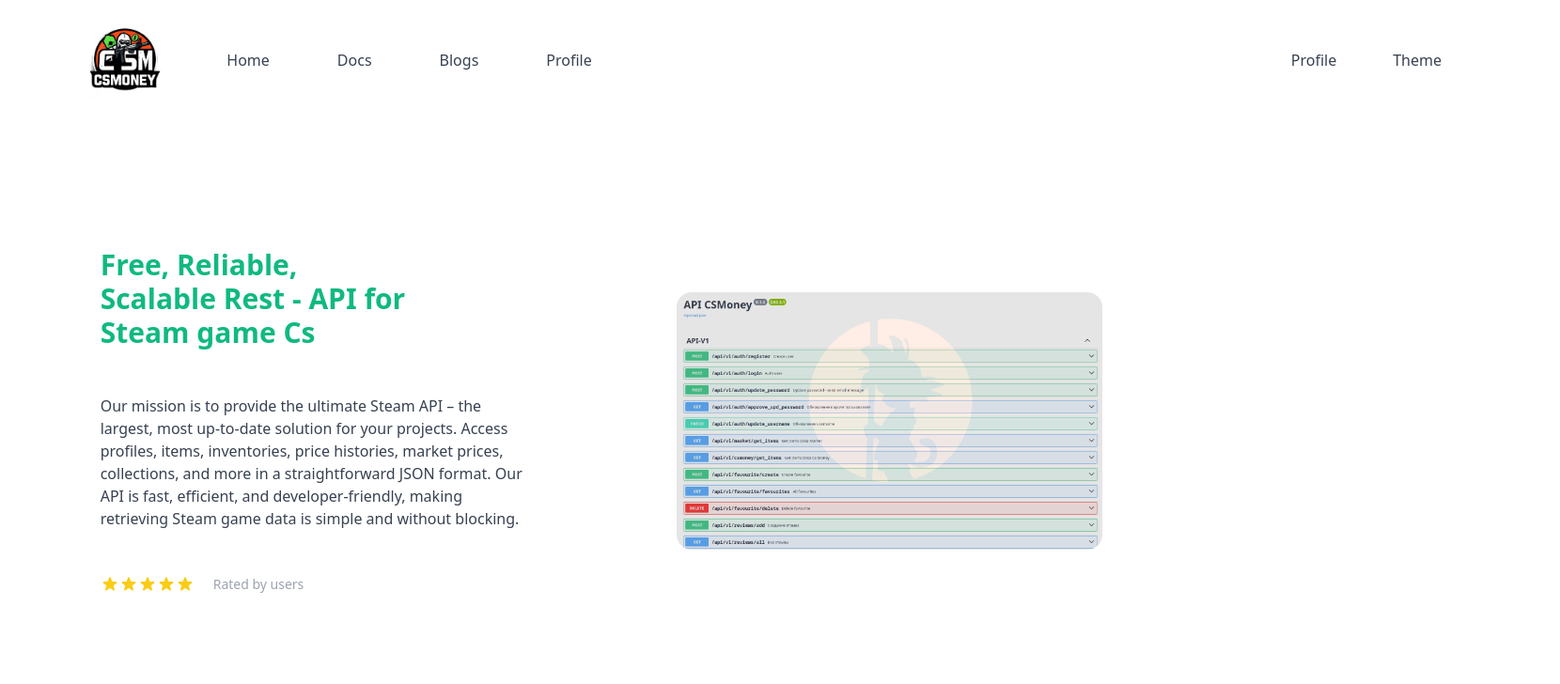
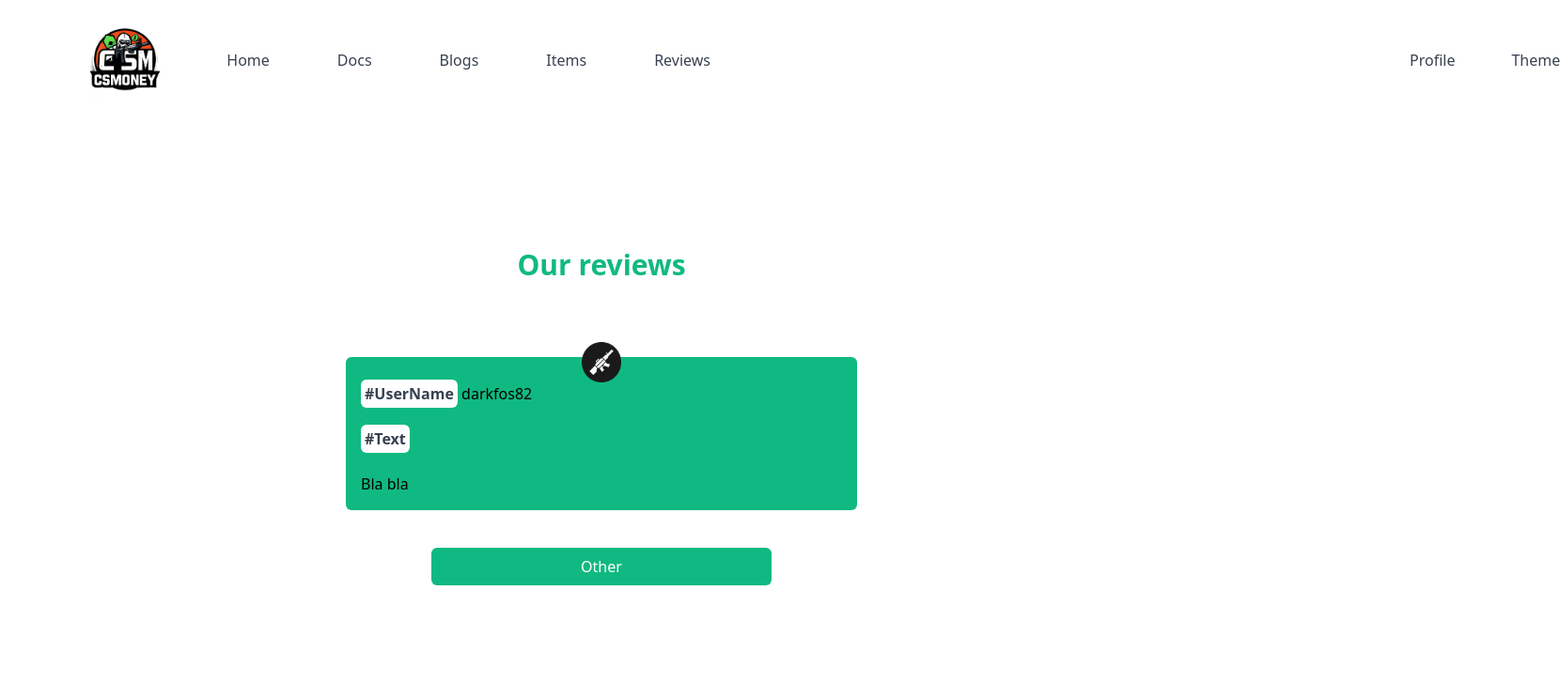
Before and after one commit to darkfos/CSMoneyCheckClient, a React (Create React App) app in the folder csmoney/: page /profile in a window 1280 px wide. Shown: the top 728 px of the page at 94% size, 1660 px wide, since content can reach past the window. Built offline with nearby package versions, Linux system fonts and the light colour scheme.

Commit message:
add: reviews page

```diff
--- a/csmoney/src/compontents/header/HeaderComponent.jsx
+++ b/csmoney/src/compontents/header/HeaderComponent.jsx
@@ -28,7 +28,10 @@
                         <Link to="/blogs" className={this.colorTheme === "primary"? "text-primary_text p-3 border-none hover:bg-primary_bg hover:border-2 hover:rounded-md hover:p-3 hover:text-primary_text_hover" : "text-secondary"}>Blogs</Link>
                     </li>
                     <li>
-                        <Link to="/profile" className={this.colorTheme === "primary"? "text-primary_text p-3 border-none hover:bg-primary_bg hover:border-2 hover:rounded-md hover:p-3 hover:text-primary_text_hover" : "text-secondary"}>Profile</Link>
+                        <Link to="/item" className={this.colorTheme === "primary"? "text-primary_text p-3 border-none hover:bg-primary_bg hover:border-2 hover:rounded-md hover:p-3 hover:text-primary_text_hover" : "text-secondary"}>Items</Link>
+                    </li>
+                    <li>
+                        <Link to="/reviews" className={this.colorTheme === "primary"? "text-primary_text p-3 border-none hover:bg-primary_bg hover:border-2 hover:rounded-md hover:p-3 hover:text-primary_text_hover" : "text-secondary"}>Reviews</Link>
                     </li>
                     <li></li>
                     <li></li>
--- a/csmoney/src/index.js
+++ b/csmoney/src/index.js
@@ -7,6 +7,7 @@
 // Pages
 import App from './App';
 import DocsPage from './pages/DocsPage';
+import ReviewsPage from './pages/ReviewsPage';
 
 
 const root = ReactDOM.createRoot(document.getElementById('root'));
@@ -22,7 +23,8 @@
                 <Route path='/' element={<App />} />
                 <Route path='/docs' element={<DocsPage />} />
                 <Route path='/blogs' element={<App />} />
-                <Route path='/profile' element={<App />} />
+                <Route path='/reviews' element={<ReviewsPage />} />
+                <Route path='/profile' element={<ReviewsPage />} />
             </Routes>
         </BrowserRouter>
     </React.StrictMode>
--- a/csmoney/src/pages/ReviewsPage.jsx
+++ b/csmoney/src/pages/ReviewsPage.jsx
@@ -0,0 +1,39 @@
+import { Component, Fragment } from "react";
+import HeaderComponent from "../compontents/header/HeaderComponent";
+import FooterComponent from "../compontents/footer/FooterComponent";
+import IconWeapon from "../static/images/machine-gun_10846977.png";
+import CustomBtn from "../compontents/buttons/CustomButton";
+
+
+class ReviewsPage extends Component {
+    constructor(props) {
+        super(props);
+
+        this.theme = localStorage.getItem("theme");
+    }
+
+    render() {
+        return <Fragment>
+            <HeaderComponent />
+            <div className="mt-40 w-10/12 m-auto">
+                <h2 className={this.theme === "primary" ? "text-primary text-3xl font-bold text-center" : ""}>Our reviews</h2>
+                <div className="w-10/12 m-auto mt-20 grid grid-cols-* justify-center gap-10">
+                    <div className={this.theme === "primary" ? "bg-primary_bg rounded-md w-12/12 p-4" : ""}>
+                        <img src={IconWeapon} className="w-1/12 m-auto relative -mt-8" />
+                        <h4><span className={this.theme === "primary" ? "bg-white rounded-md p-1 font-bold text-primary_text" : ""}>#UserName</span>  darkfos82</h4>
+                        <br />
+                        <span className={this.theme === "primary" ? "bg-white rounded-md p-1 font-bold text-primary_text" : ""}>#Text</span>
+                        <br />
+                        <br />
+                        <p>Bla bla</p>
+                    </div>
+                    <CustomBtn text="Other" style={this.theme === "primary" ? "transition ease-in-out delay-150 hover:-translate-y-1 hover:scale-110 hover:bg-primary_ac_text hover:text-white duration-300 bg-primary w-8/12 m-auto rounded-md text-white p-2" : ""}/>
+                </div>
+            </div>
+            <FooterComponent />
+        </Fragment>
+    }
+}
+
+
+export default ReviewsPage;
```
